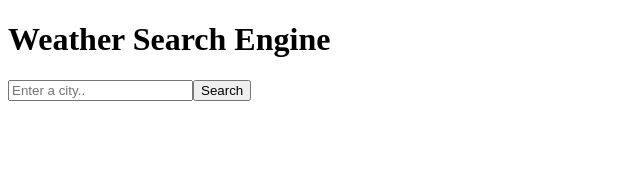
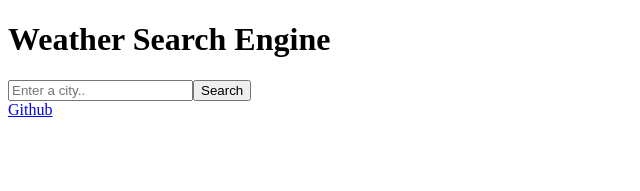
Before and after one commit to AllyB101/weather-react, a React (Create React App) app: page / in a window 1280 px wide. Shown: the top 191 px of the page, without its empty margins (0-640 px from the left). Built offline with nearby package versions, Linux system fonts and the light colour scheme.

Commit message:
Update index.js

```diff
--- a/src/index.js
+++ b/src/index.js
@@ -9,7 +9,16 @@
   <StrictMode>
     <div className="App">
       <h1> Weather Search Engine</h1>
+
       <WeatherEngine />
+      <a
+        href="https://github.com/AllyB101/weather-react"
+        target="_blank"
+        rel="noreferror"
+      >
+        {" "}
+        Github
+      </a>
     </div>
   </StrictMode>
 );
```
